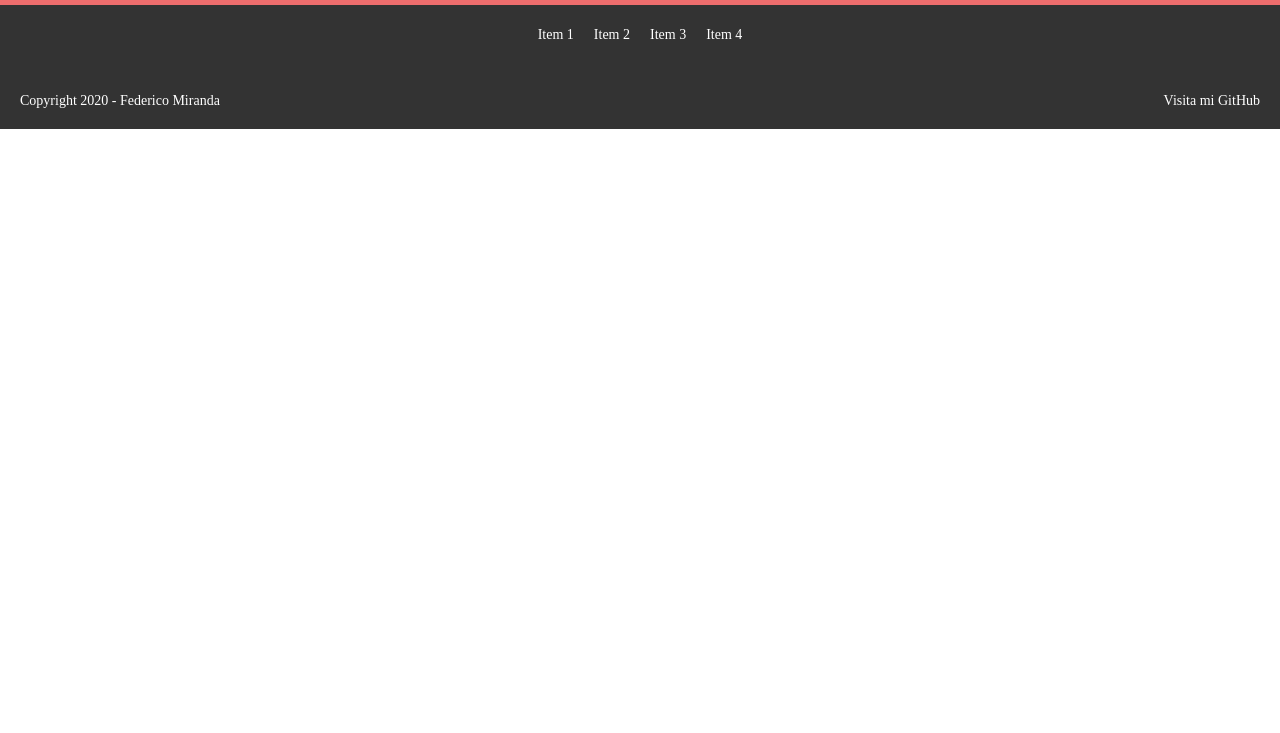
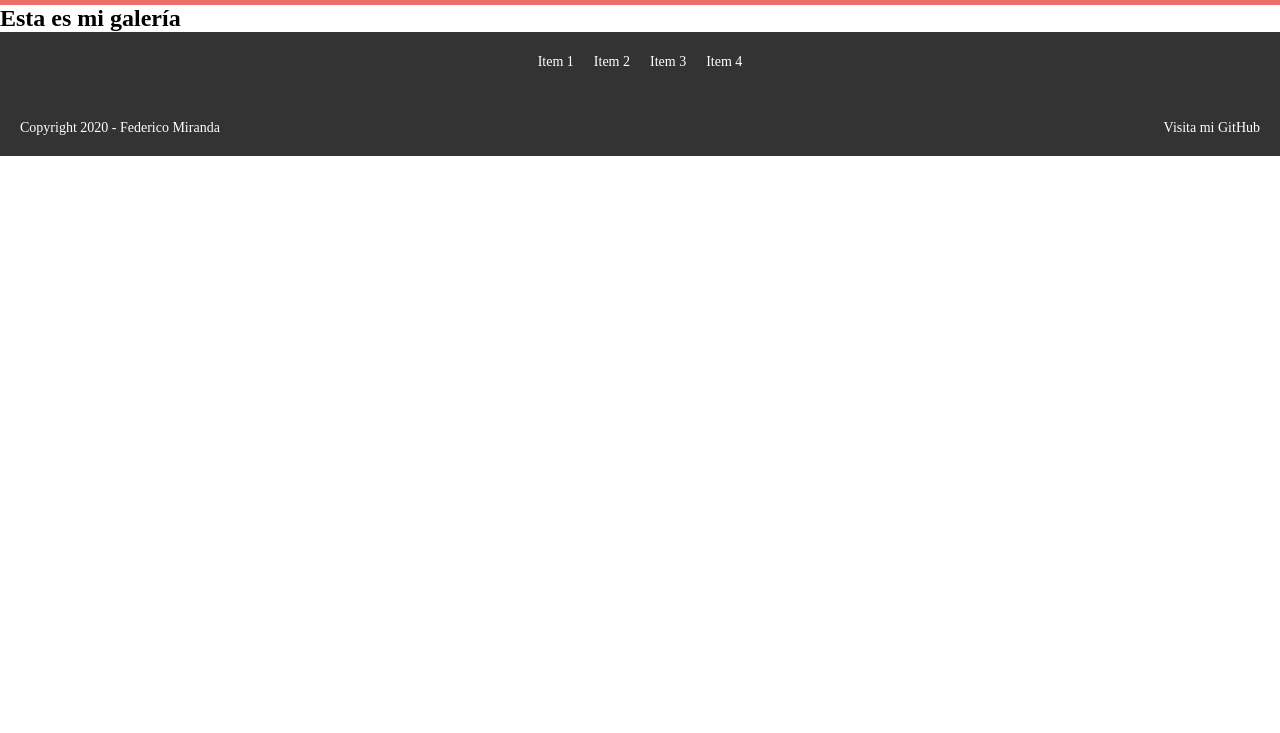
Before and after one commit to federicomiranda/proyecto-de-prueba, a plain HTML site: page index.html in a window 1280 px wide. Shown: the part 67-800 px from the top of the page. Drawn offline with Linux system fonts and the light colour scheme.

Commit message:
agregué la galería

```diff
--- a/index.html
+++ b/index.html
@@ -20,6 +20,10 @@
         </nav>
     </header>
 
+    <section class="galeria">
+        <h2>Esta es mi galería</h2>
+    </section>
+
     <footer>
         <nav>
             <ul>
```
